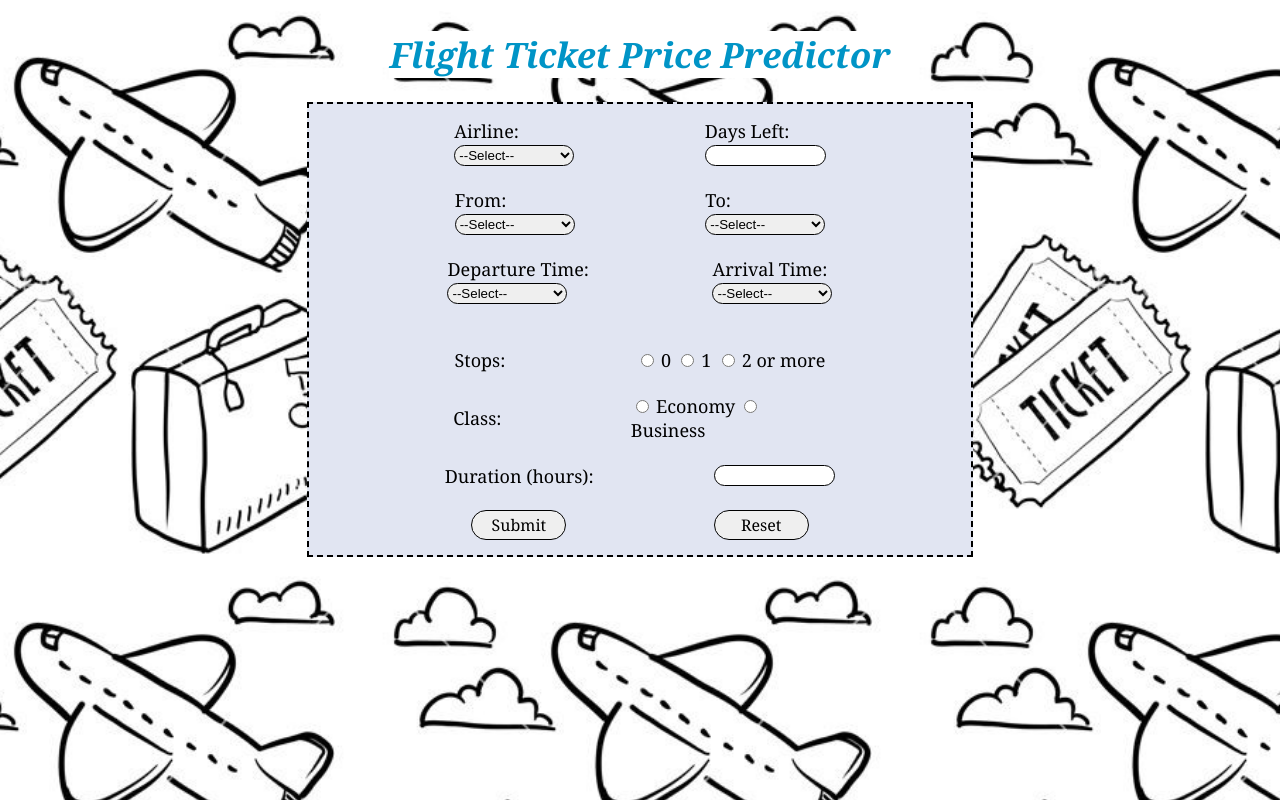
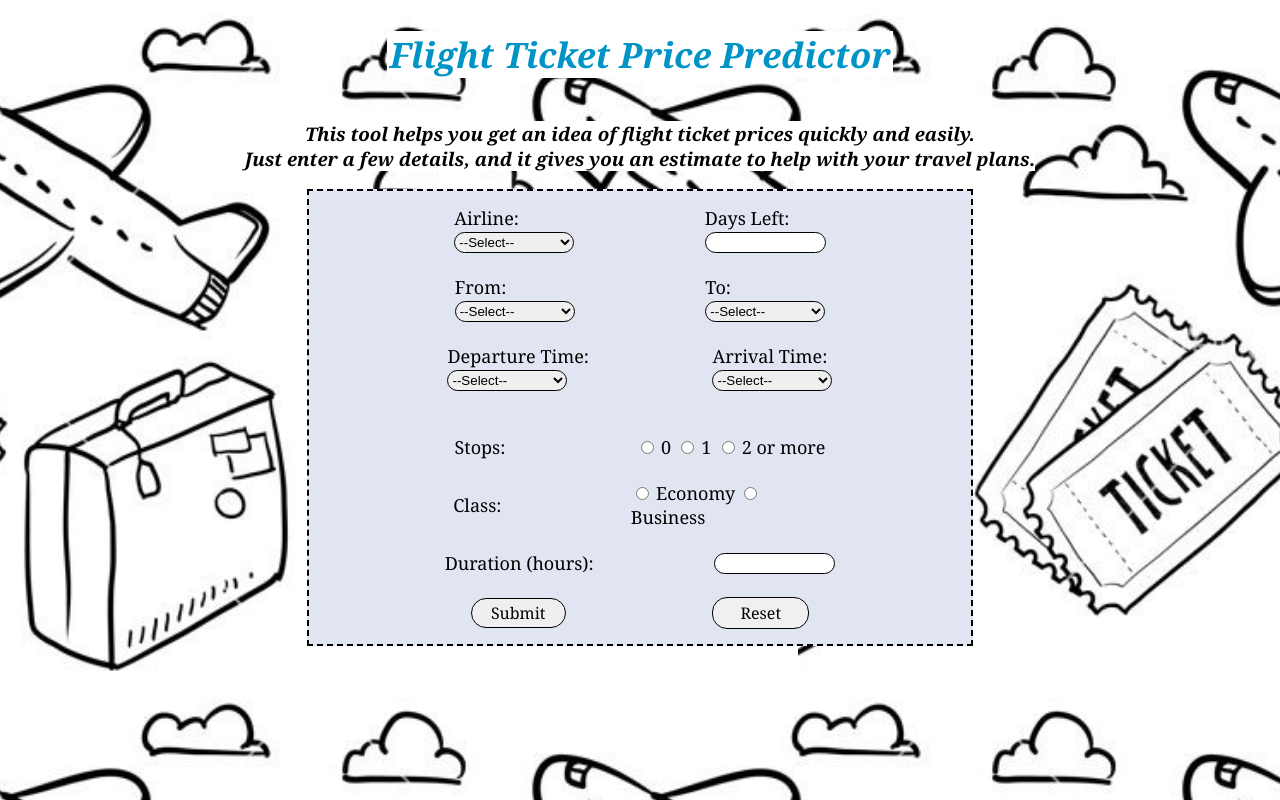
Before and after one commit to Manpreet102005/Airline-Flight, a Flask app: page / in a window 1280 px wide. Run offline with Flask 3, Linux system fonts and the light colour scheme; parts of the project's set-up code (start-up, migrations or seed data) failed here and were passed over.

Commit message:
minor fixes and styling

```diff
--- a/static/style.css
+++ b/static/style.css
@@ -13,10 +13,10 @@ h1{
 }
 .body-div{
     display: flex;
+    flex-direction: column;
     align-items: center;
-    justify-content: center;
+    justify-content:center;
     height: 100%;
-    flex-direction: column;
 }
 .form-div{
     display: flex;
@@ -67,8 +67,15 @@ select,.numeric_input{
     background-color: white;
     display: flex;
     flex-direction: row;
+    align-items: start;
+    justify-content: center;
+    width:25%;
+    height:30px;
 }
-button{
+.error{
+    color: red;
+}
+button,a{
     width: 15%;
     height: 30px;
     border: 1px solid black;
@@ -76,3 +83,30 @@ button{
     font-family: Cambria, Cochin, Georgia, Times, 'Times New Roman', serif;
     font-size: medium;
 }
+a{
+    font-style: normal;
+    display: flex;
+    align-items: center;
+    justify-content: center;
+    color:black;
+    text-decoration: none;
+    background-color: #f0f0f0;
+}
+.text{
+    background-color: white;
+    font-style: italic;
+    position: relative;
+    text-align: center;
+}
+.overview{
+    display: flex;
+    flex-direction: column;
+    align-items: center;
+    justify-content: start;
+}
+h1{
+    width:40%;
+    display: flex;
+    flex-direction: row;
+    justify-content: center;
+}
--- a/templates/index.html
+++ b/templates/index.html
@@ -9,22 +9,17 @@
 </head>
 
 <body>
-    <div class="circle c1"></div>
-    <div class="circle c2"></div>
-    <div class="circle c3"></div>
-    <div class="circle c4"></div>
-    <div class="panels left"></div>
-    <div class="panels right"></div>
-    <div class="panels top"></div>
-    <div class="panels bottom"></div>
-
     <div class="body-div">
         <h1> Flight Ticket Price Predictor </h1>
-        <form class="form-div" method="post">
+        <span class="overview">
+            <h3 class="text">This tool helps you get an idea of flight ticket prices quickly and easily.<br>Just enter a few details, and it gives you an estimate to help with your travel plans.</h3>
+        </span>
+
+        <form class="form-div" method="post" action="/predict">
             <span class="row">
                 <span class="left">
                     <label for="airline">Airline:</label><br>
-                    <select required  name="airline"  name="airline" for="airline">
+                    <select required  name="airline">
                         <option value="" disabled selected >--Select--</option>
                         <option value="Vistara">Vistara</option>
                         <option value="Air_India">Air India</option>
@@ -36,13 +31,13 @@
                 </span>
                 <span class="right">
                     <label for="days_left">Days Left:</label><br>
-                    <input class="numeric_input"  required type="number" name='days_left'>
+                    <input class="numeric_input"  required type="number" step="0.01" name='days_left'>
                 </span>
             </span><br>
             <span class='row '>
                 <span class="left">
                     <label for="from">From:</label><br>
-                    <select required name="from" for="from">
+                    <select required name="from_city" >
                         <option value="" disabled selected>--Select--</option>
                         <option value="Delhi">Delhi</option>
                         <option value="Mumbai">Mumbai</option>
@@ -54,7 +49,7 @@
                 </span>
                 <span class="right">
                     <label for="to">To:</label><br>
-                    <select required name="to" for="to">
+                    <select required name="to_city" >
                         <option value="" disabled selected>--Select--</option>
                         <option value="Delhi">Delhi</option>
                         <option value="Mumbai">Mumbai</option>
@@ -68,7 +63,7 @@
             <span class =row>
                 <span class="left">
                     <label for="departure">Departure Time:</label><br>
-                    <select required name="departure" for="departure">
+                    <select required name="departure">
                         <option value="" disabled selected>--Select--</option>
                         <option value="Early_Morning">Early Morning</option>
                         <option value="Morning">Morning</option>
@@ -80,7 +75,7 @@
                 </span>
                 <span class="right">
                     <label for="arrival">Arrival Time:</label><br>
-                    <select required name="arrival" for="arrival">
+                    <select required name="arrival" >
                         <option value="" disabled selected>--Select--</option>
                         <option value="Early_Morning">Early Morning</option>
                         <option value="Morning">Morning</option>
@@ -95,15 +90,15 @@
                 <label for="Stops">Stops:</label>
                 <span class="stop-radio">
                 <span>
-                    <input type="radio" name="stops" value="zero" id="stops" required>
+                    <input type="radio" name="stops" value="zero" required>
                     <label>0</label>
                 </span>
                 <span>
-                    <input type="radio" name="stops" value="one" id="stops">
+                    <input type="radio" name="stops" value="one">
                     <label>1</label>
                 </span>
                 <span>
-                    <input type="radio" name="stops" value="two_or_more" id="stops">
+                    <input type="radio" name="stops" value="two_or_more">
                     <label>2 or more</label>
                 </span>
                 </span>
@@ -112,31 +107,31 @@
                 <label for="class">Class:</label>
                 <span class="class-radio">
                     <span>
-                        <input type="radio" name="class" value="Business" id="class" required>
+                        <input type="radio" name="class" value="Economy"  required>
                         <label>Economy</label>
                     </span>
                     <span>
-                        <input type="radio" name="class" value="Economy" id="class">
+                        <input type="radio" name="class" value="Business" >
                         <label>Business</label>
                     </span>
                 </span>
             </span><br>
             <span class="row row6">
                 <label for="duration">Duration (hours):</label>
-                <input class="numeric_input numeric_input_last" type="number" required name="duration" >
+                <input class="numeric_input numeric_input_last" type="number"  step='0.01' required name="duration" >
             </span><br>
             <span class=" row">
                 <button type="submit">Submit</button>
-                <button type="reset" href="/">Reset</button>
+                <a href="/" name="reset">Reset</a>
             </span>
-        </div>
+        </form>
         <span class="result">
             {% if prediction %}
                 <h3>Predicted Price:</h3>
-                <h3>{{predicted}}</h3>
+                <h3>{{prediction}}</h3>
             {% endif %}
             {% if error_msg %}
-                <h3>{{error_msg}}</h3>
+                <h3 class="error">{{error_msg}}</h3>
             {% endif %}
         </span>
     </div>
```
